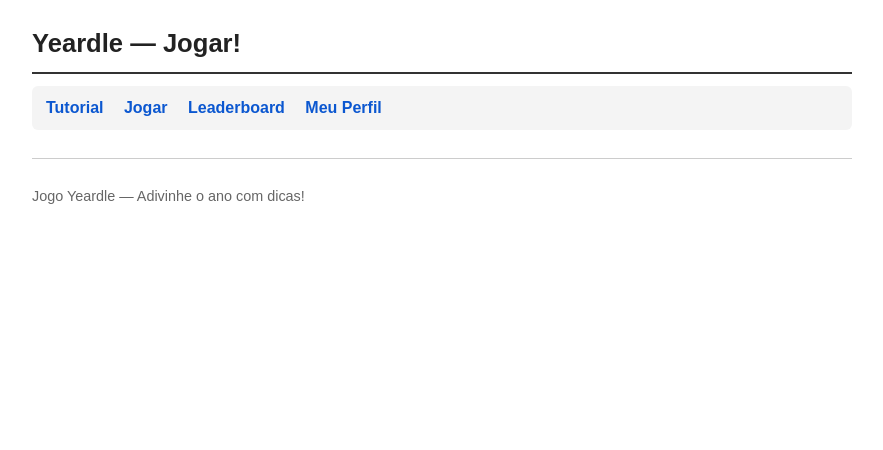
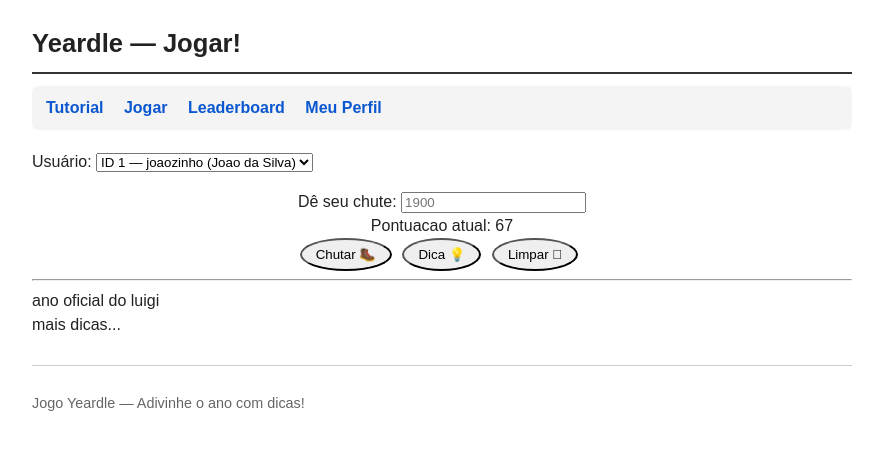
Before and after one commit to Gustavo24104/ppi-trabalhos, a Java web app: page /game/game.jsp in a window 1280 px wide. Shown: the top 450 px of the page, without its empty margins (198-1081 px from the left). Run offline with Tomcat 11, a stand-in JSP engine, Linux system fonts and the light colour scheme; data comes from the database, SQL or seed files in the repository.

Commit message:
feature: pagina do jogo em si

```diff
--- /dev/null
+++ b/trabalho-final/src/game/GameServelet.java
@@ -0,0 +1,4 @@
+package game;
+
+public class GameServelet {
+}
--- a/trabalho-final/web/game/game.jsp
+++ b/trabalho-final/web/game/game.jsp
@@ -1,8 +1,58 @@
 <%@ page contentType="text/html; charset=UTF-8" pageEncoding="UTF-8" %>
+<%@ page import="java.util.List, java.util.Map, yeardle.*" %>
 <% request.setCharacterEncoding("UTF-8"); /* antes do jsp:include, para o jsp:param com acento chegar certo */ %>
 <jsp:include page="headerGame.jsp">
     <jsp:param name="tituloPagina" value="Jogar!" />
 </jsp:include>
+<%!
+    private static String escapa(String s) {
+        return s == null ? "" : s.replace("&", "&amp;").replace("<", "&lt;").replace(">", "&gt;").replace("\"", "&quot;");
+    }
+%>
 <jsp:include page="navGame.jsp" />
 
+<form method="post" action="game.jsp" enctype="multipart/form-data">
+    <%
+    UsuarioDao uDao = new UsuarioDao();
+    List<Usuario> usuarios = null;
+    try {
+        usuarios = uDao.getLista();
+    } finally {
+      try { uDao.fechaConexao(); } catch (Exception ignored) {}
+    }
+    %>
+        <p>
+
+            <label for="userID">Usuário:</label>
+            <select id="userID" name="userID" required>
+                <option value="">-- Selecione um usuário --</option>
+                <%
+                if (usuarios != null) {
+                    for (Usuario u : usuarios) { %>
+                    <option value="<%= u.getUserID() %>" <%= (u.getUserID() == 1) ? "selected" : "" %>>
+                        ID <%= u.getUserID() %> &mdash; <%= escapa(u.getNickname()) %> (<%= escapa(u.getNomeReal()) %>)
+                    </option>
+                <%  }
+                } %>
+            </select>
+            <div style="text-align:center;">
+                <label for="guess">Dê seu chute:</label>
+                <input type="number" id="guess" name="guess" placeholder="1900">
+                <br>
+                <a> Pontuacao atual: 67 </a>
+            </div>
+            <div style="text-align:center;">
+                <button type="submit" style="border-radius: 50%"> Chutar 🥾 </button>
+                <button type="submit" style="border-radius: 50%" > Dica 💡 </button>
+                <button type="clear" style="border-radius: 50%" > Limpar 🪌 </button>
+            </div>
+            <hr>
+            <div>
+                <a> ano oficial do luigi </a> <br>
+                <a> mais dicas... </a>
+            </div>
+        </p>
+</form>
+
+
 <jsp:include page="footerGame.jsp" />
```
